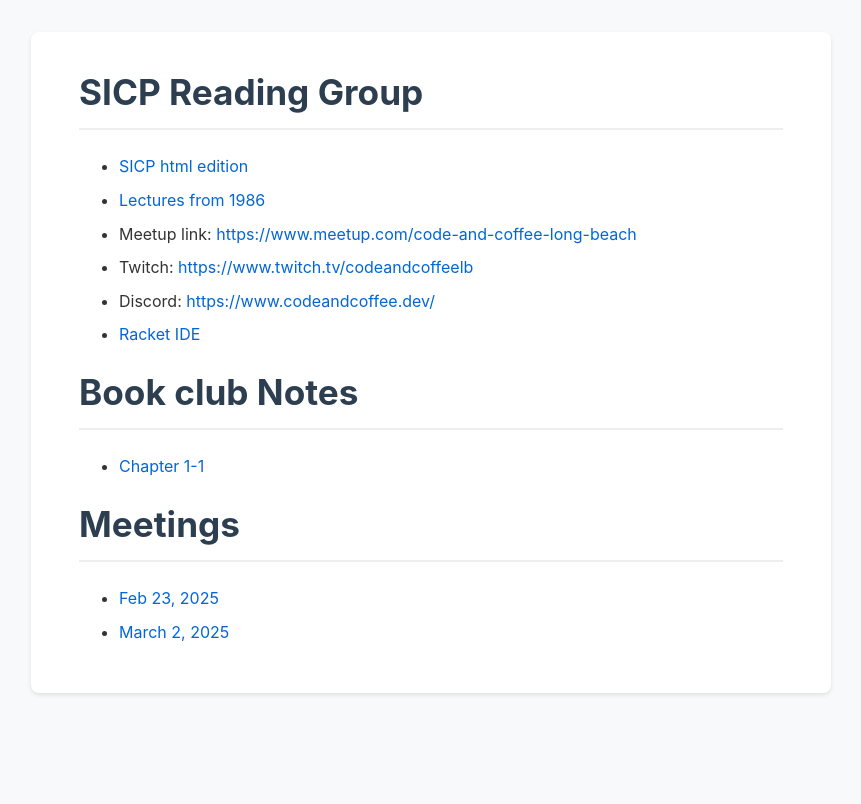
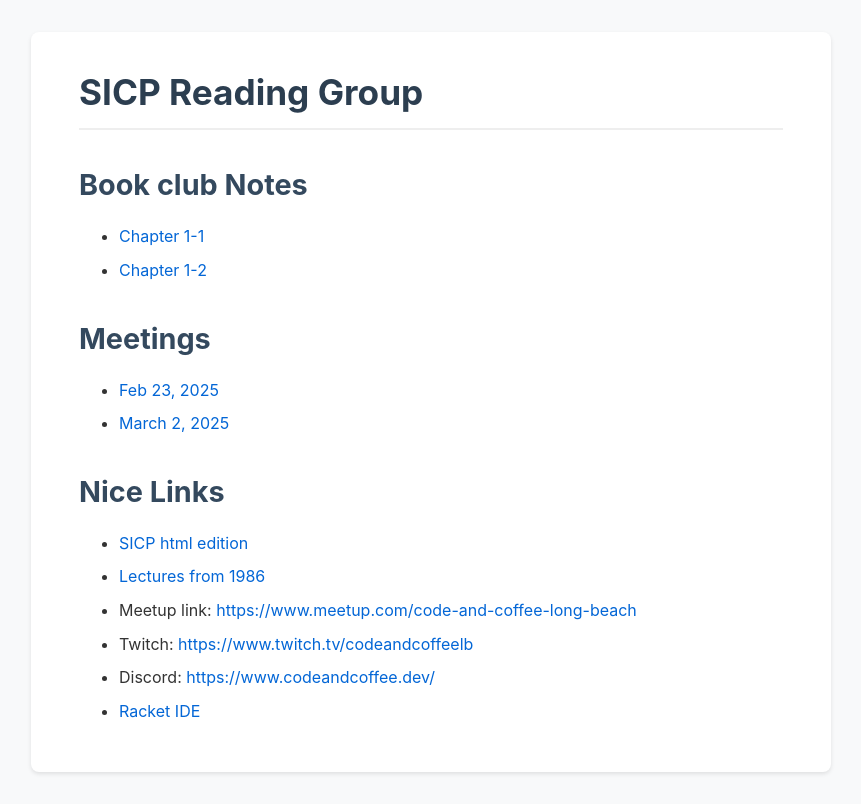
Before and after one commit to physbuzz/sicp, a plain HTML site: page docs/index.html in a window 1280 px wide. Shown: the whole page, without its empty margins (209-1070 px from the left). Drawn offline with nearby package versions, Linux system fonts and the light colour scheme.

Commit message:
nav update

```diff
--- a/docs/index.html
+++ b/docs/index.html
@@ -340,6 +340,17 @@
 <body>
     <div class="container">
         <h1>SICP Reading Group</h1>
+<h2>Book club Notes</h2>
+<ul>
+<li><a href="ch1/notes-ch1-1.html">Chapter 1-1</a></li>
+<li><a href="ch1/notes-ch1-2.html">Chapter 1-2</a></li>
+</ul>
+<h2>Meetings</h2>
+<ul>
+<li><a href="meetings/02-23-2025.html">Feb 23, 2025</a></li>
+<li><a href="meetings/03-02-2025.html">March 2, 2025</a></li>
+</ul>
+<h2>Nice Links</h2>
 <ul>
 <li><a href="https://sarabander.github.io/sicp/">SICP html edition</a></li>
 <li><a href="https://www.youtube.com/playlist?list=PLE18841CABEA24090">Lectures from 1986</a></li>
@@ -348,15 +359,6 @@
 <li>Discord: <a href="https://www.codeandcoffee.dev/">https://www.codeandcoffee.dev/</a></li>
 <li><a href="https://www.racket-lang.org/">Racket IDE</a></li>
 </ul>
-<h1>Book club Notes</h1>
-<ul>
-<li><a href="ch1/notes-ch1-1.html">Chapter 1-1</a></li>
-</ul>
-<h1>Meetings</h1>
-<ul>
-<li><a href="meetings/02-23-2025.html">Feb 23, 2025</a></li>
-<li><a href="meetings/03-02-2025.html">March 2, 2025</a></li>
-</ul>
     </div>
 </body>
 </html>
```
Also changed, not shown: docs/ch1/notes-ch1-2.html (+1 -1 lines), 1 other file.
